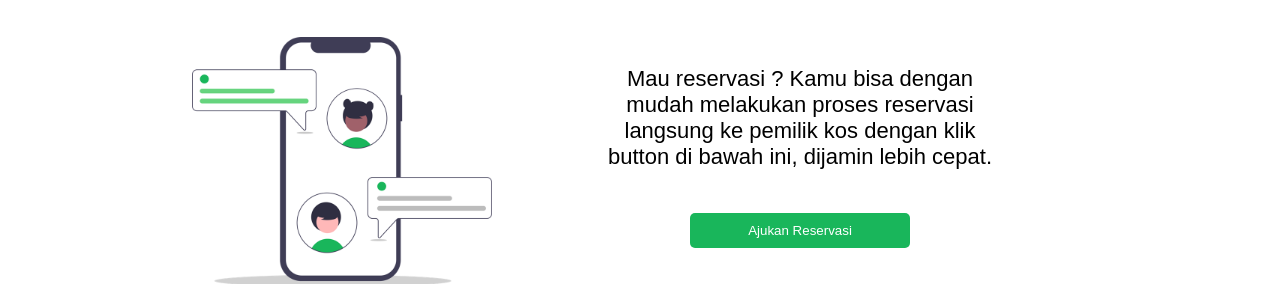
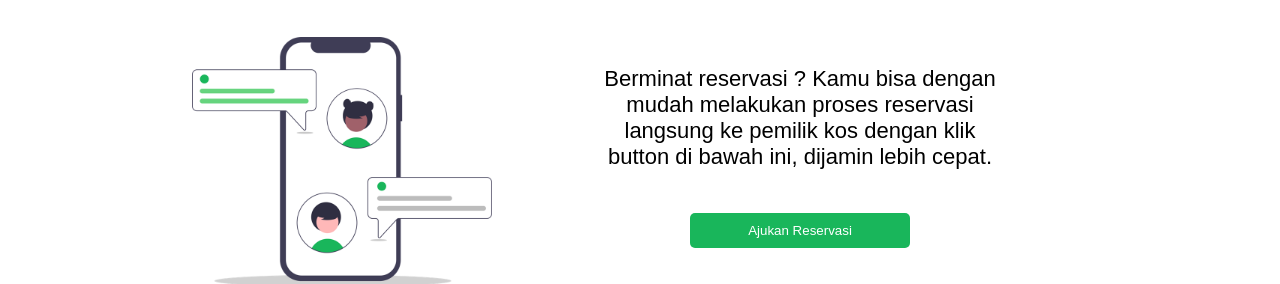
Before and after one commit to revou-fundamental-course/27-may-24-Lutfinur16, a plain HTML site: page index.html in a window 1280 px wide. Shown: the part 3448-3732 px from the top of the page. Drawn offline with Linux system fonts and the light colour scheme.

Commit message:
feature.js

```diff
--- a/index.html
+++ b/index.html
@@ -284,7 +284,7 @@
                         <img src="icon/chat.png" alt="image-chat">
                     </div>
                     <div class="reservasi">
-                    <h3>Mau reservasi ? Kamu bisa dengan mudah melakukan proses reservasi langsung ke pemilik kos dengan klik button di bawah ini, dijamin lebih cepat.</h3>
+                    <h3>Berminat reservasi ? Kamu bisa dengan mudah melakukan proses reservasi langsung ke pemilik kos dengan klik button di bawah ini, dijamin lebih cepat.</h3>
                     <div class="submit">
                     <button type="submit">Ajukan Reservasi</button>
                     </div>
```
